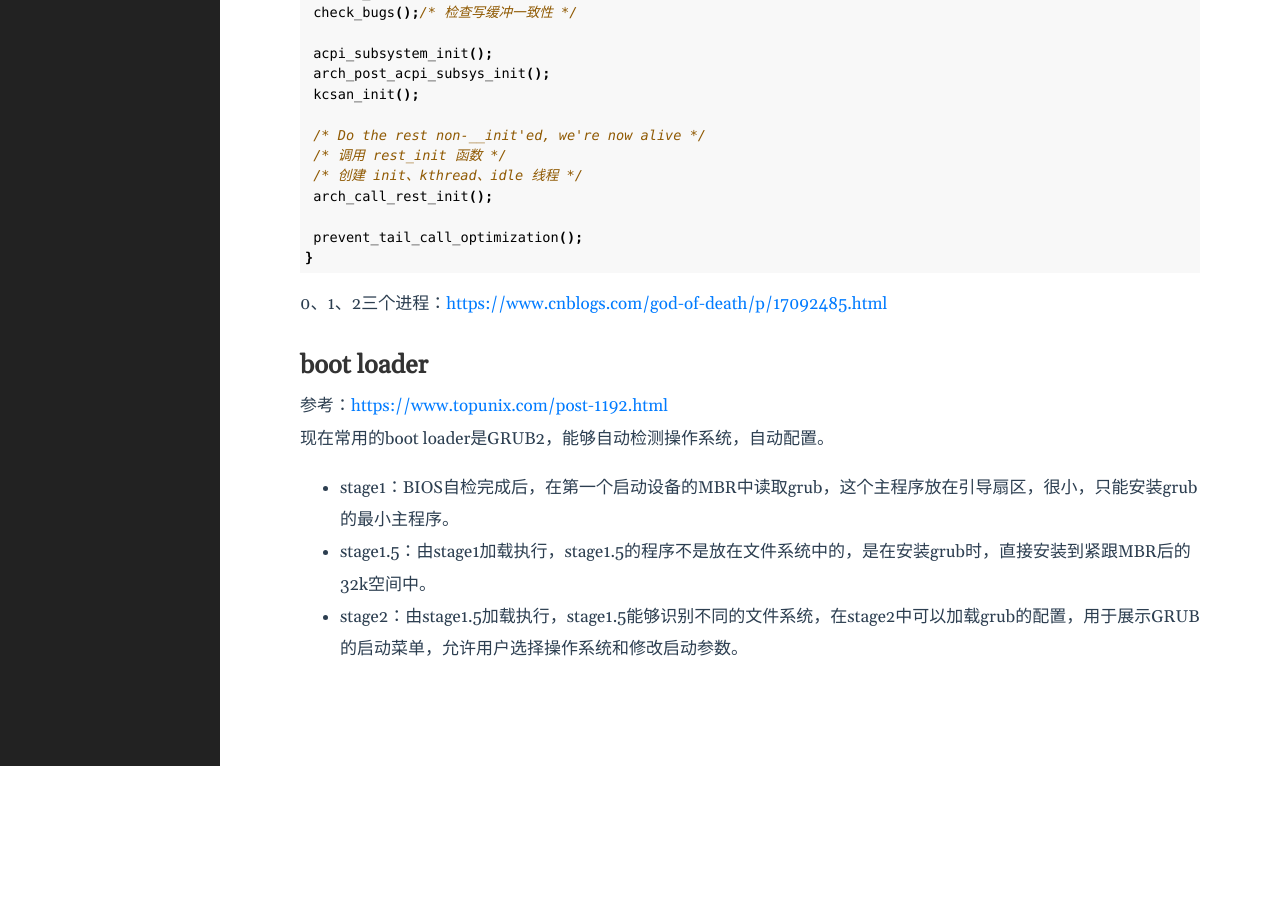
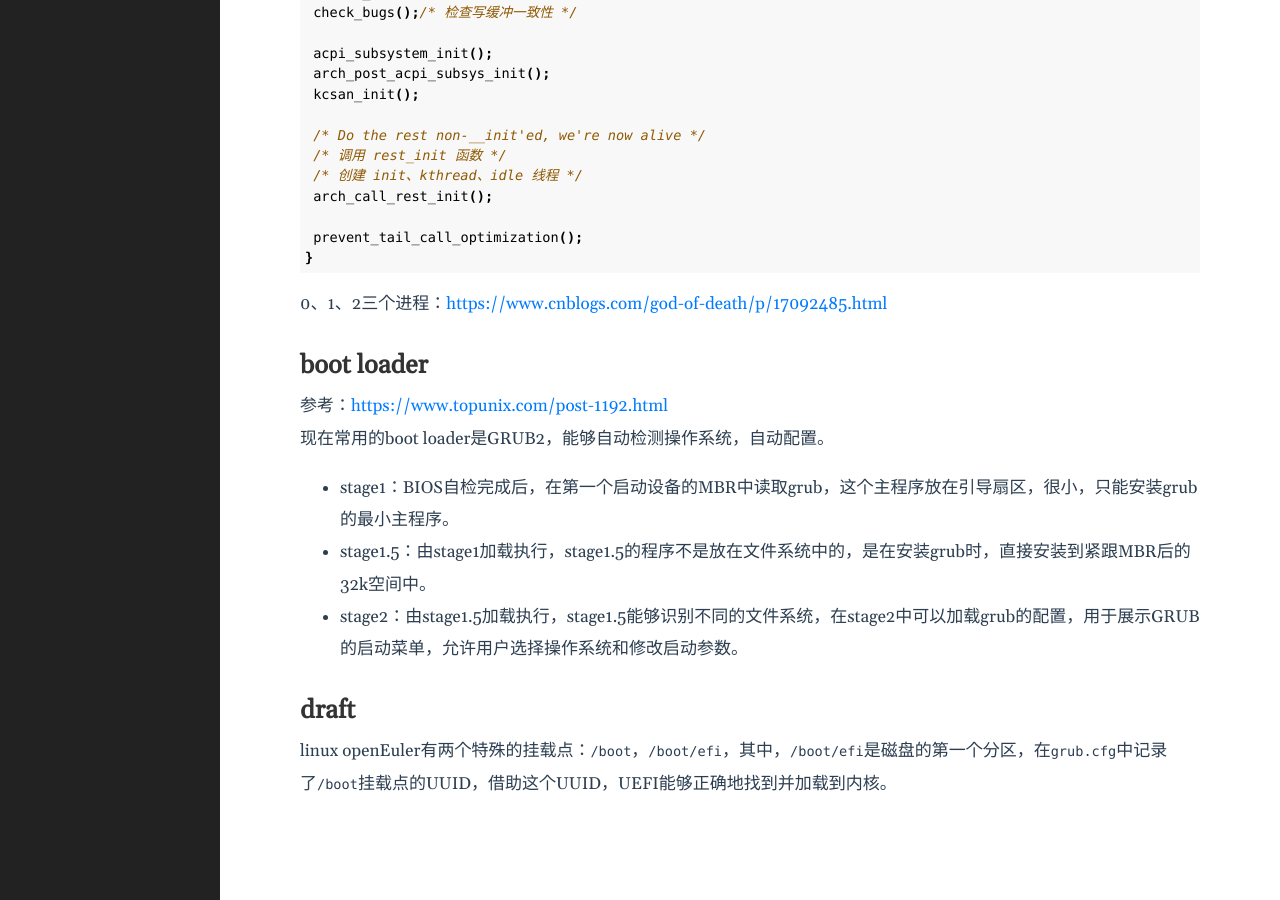
Before and after one commit to lclgo/lclgo.github.io, a Jekyll site: the page built from _posts/linux/2023-12-04-boot.md, in a window 1280 px wide and 900 px high, scrolled down 5408 px. Built offline with Jekyll 4.4.1, drawn with Linux system fonts in a browser that asks for light colours; before the commit the page ends 6174 px from its top, so only the background shows below that.

Commit message:
update notes

```diff
--- a/_posts/linux/2023-12-04-boot.md
+++ b/_posts/linux/2023-12-04-boot.md
@@ -282,3 +282,7 @@ asmlinkage __visible void __init __no_sanitize_address start_kernel(void)
 * stage1：BIOS自检完成后，在第一个启动设备的MBR中读取grub，这个主程序放在引导扇区，很小，只能安装grub的最小主程序。
 * stage1.5：由stage1加载执行，stage1.5的程序不是放在文件系统中的，是在安装grub时，直接安装到紧跟MBR后的32k空间中。
 * stage2：由stage1.5加载执行，stage1.5能够识别不同的文件系统，在stage2中可以加载grub的配置，用于展示GRUB的启动菜单，允许用户选择操作系统和修改启动参数。
+
+## draft
+
+linux openEuler有两个特殊的挂载点：`/boot`，`/boot/efi`，其中，`/boot/efi`是磁盘的第一个分区，在`grub.cfg`中记录了`/boot`挂载点的UUID，借助这个UUID，UEFI能够正确地找到并加载到内核。
```
